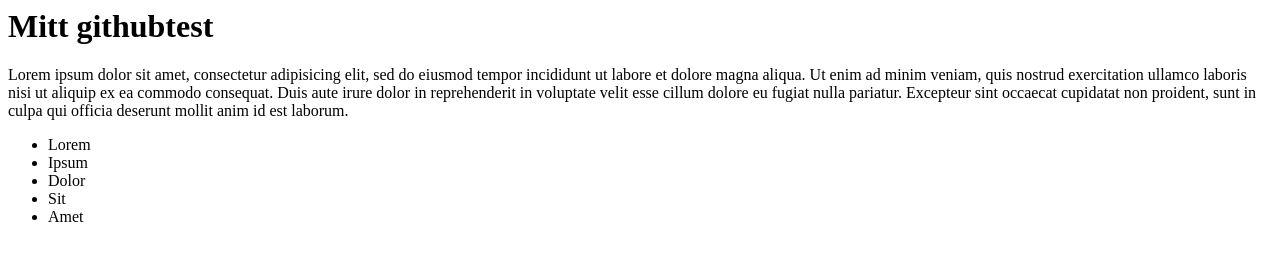
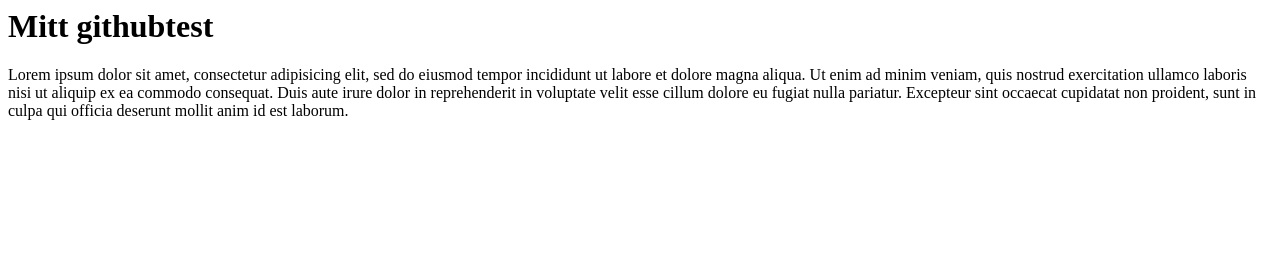
Before and after one commit to dubbelgustaf/githubtest, a plain HTML site: page index.html in a window 1280 px wide. Drawn offline with Linux system fonts and the light colour scheme.

Commit message:
removed ul list

```diff
--- a/index.html
+++ b/index.html
@@ -11,13 +11,6 @@
 		consequat. Duis aute irure dolor in reprehenderit in voluptate velit esse
 		cillum dolore eu fugiat nulla pariatur. Excepteur sint occaecat cupidatat non
 		proident, sunt in culpa qui officia deserunt mollit anim id est laborum.</p>
-		<ul>
-			<li>Lorem</li>
-			<li>Ipsum</li>
-			<li>Dolor</li>
-			<li>Sit</li>
-			<li>Amet</li>
-		</ul>
 	</div>
 </body>
 </html>
```
